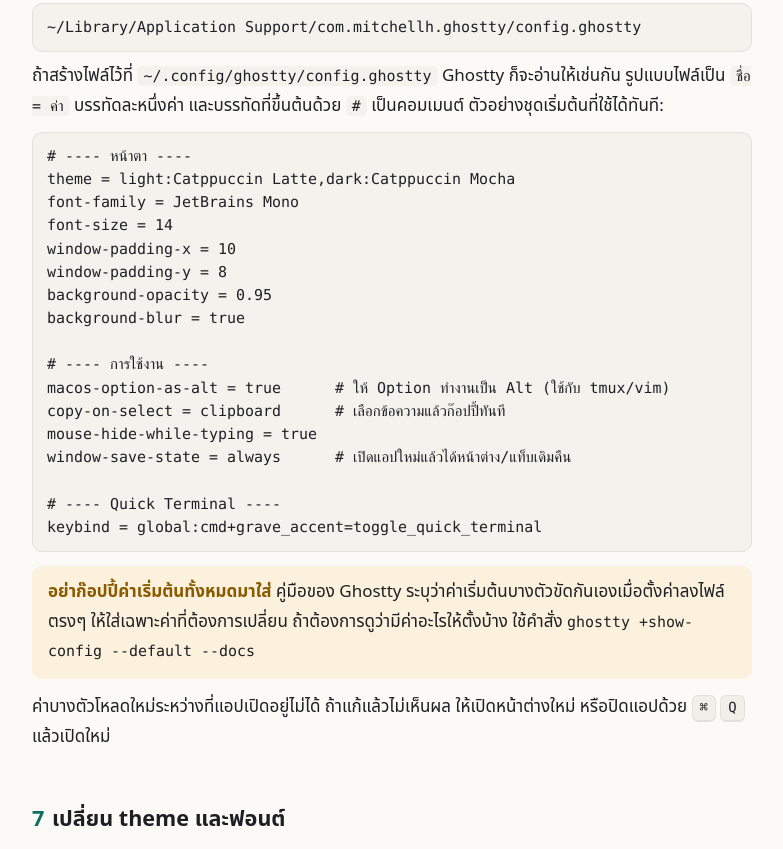
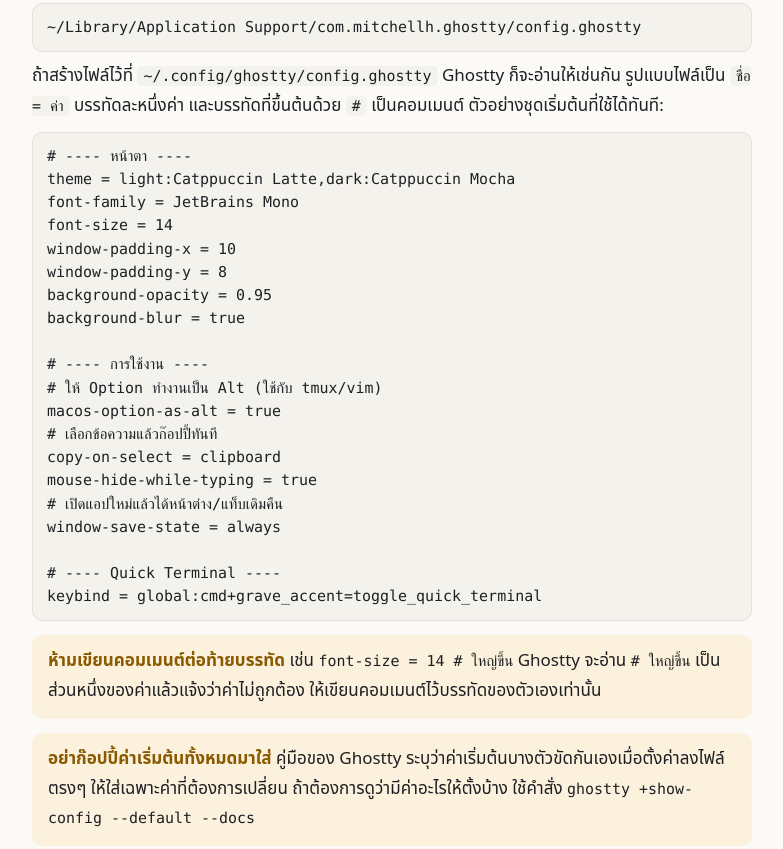
Before and after one commit to kkdp13/ghostty-guide, a plain HTML site: page index.html in a window 1280 px wide. Shown: the part 3434-4283 px from the top of the page, without its empty margins (248-1031 px from the left). Drawn offline with Linux system fonts and the light colour scheme.

Commit message:
fix: config comments on own lines
Co-Authored-By: Claude Opus 5.5 <noreply@anthropic.com>

```diff
--- a/index.html
+++ b/index.html
@@ -161,13 +161,17 @@ background-opacity = 0.95
 background-blur = true
 
 # ---- การใช้งาน ----
-macos-option-as-alt = true      # ให้ Option ทำงานเป็น Alt (ใช้กับ tmux/vim)
-copy-on-select = clipboard      # เลือกข้อความแล้วก๊อปปี้ทันที
+# ให้ Option ทำงานเป็น Alt (ใช้กับ tmux/vim)
+macos-option-as-alt = true
+# เลือกข้อความแล้วก๊อปปี้ทันที
+copy-on-select = clipboard
 mouse-hide-while-typing = true
-window-save-state = always      # เปิดแอปใหม่แล้วได้หน้าต่าง/แท็บเดิมคืน
+# เปิดแอปใหม่แล้วได้หน้าต่าง/แท็บเดิมคืน
+window-save-state = always
 
 # ---- Quick Terminal ----
 keybind = global:cmd+grave_accent=toggle_quick_terminal</pre>
+<div class="warn"><strong>ห้ามเขียนคอมเมนต์ต่อท้ายบรรทัด</strong> เช่น <code>font-size = 14 # ใหญ่ขึ้น</code> Ghostty จะอ่าน <code># ใหญ่ขึ้น</code> เป็นส่วนหนึ่งของค่าแล้วแจ้งว่าค่าไม่ถูกต้อง ให้เขียนคอมเมนต์ไว้บรรทัดของตัวเองเท่านั้น</div>
 <div class="warn"><strong>อย่าก๊อปปี้ค่าเริ่มต้นทั้งหมดมาใส่</strong> คู่มือของ Ghostty ระบุว่าค่าเริ่มต้นบางตัวขัดกันเองเมื่อตั้งค่าลงไฟล์ตรงๆ ให้ใส่เฉพาะค่าที่ต้องการเปลี่ยน ถ้าต้องการดูว่ามีค่าอะไรให้ตั้งบ้าง ใช้คำสั่ง <code>ghostty +show-config --default --docs</code></div>
 <p>ค่าบางตัวโหลดใหม่ระหว่างที่แอปเปิดอยู่ไม่ได้ ถ้าแก้แล้วไม่เห็นผล ให้เปิดหน้าต่างใหม่ หรือปิดแอปด้วย <kbd>⌘</kbd> <kbd>Q</kbd> แล้วเปิดใหม่</p>
 
@@ -186,7 +190,8 @@ keybind = global:cmd+grave_accent=toggle_quick_terminal</pre>
 <h2 id="s8"><span class="n">8</span>Quick Terminal (terminal แบบดรอปดาวน์)</h2>
 <p>Quick Terminal คือ terminal ที่เลื่อนลงมาจากขอบบนจอเมื่อกดปุ่ม และซ่อนกลับเมื่อกดซ้ำ ใช้ได้ทุกเวลาแม้กำลังใช้แอปอื่นอยู่ <strong>ค่าเริ่มต้นยังไม่มีปุ่มลัด</strong> ต้องตั้งเองใน config:</p>
 <pre>keybind = global:cmd+grave_accent=toggle_quick_terminal
-quick-terminal-position = top    # หรือ bottom / left / right / center</pre>
+# หรือ bottom / left / right / center
+quick-terminal-position = top</pre>
 <p>หลังตั้งแล้ว กด <kbd>⌘</kbd> <kbd>`</kbd> (ปุ่มที่อยู่ใต้ Esc)</p>
 <div class="warn"><strong>ปุ่ม <code>global:</code> ต้องได้รับสิทธิ์ Accessibility</strong> ตอนกดครั้งแรก macOS จะถามสิทธิ์ ถ้าไม่ขึ้นให้ไปที่ System Settings → Privacy &amp; Security → Accessibility แล้วเปิดให้ Ghostty</div>
 
```
